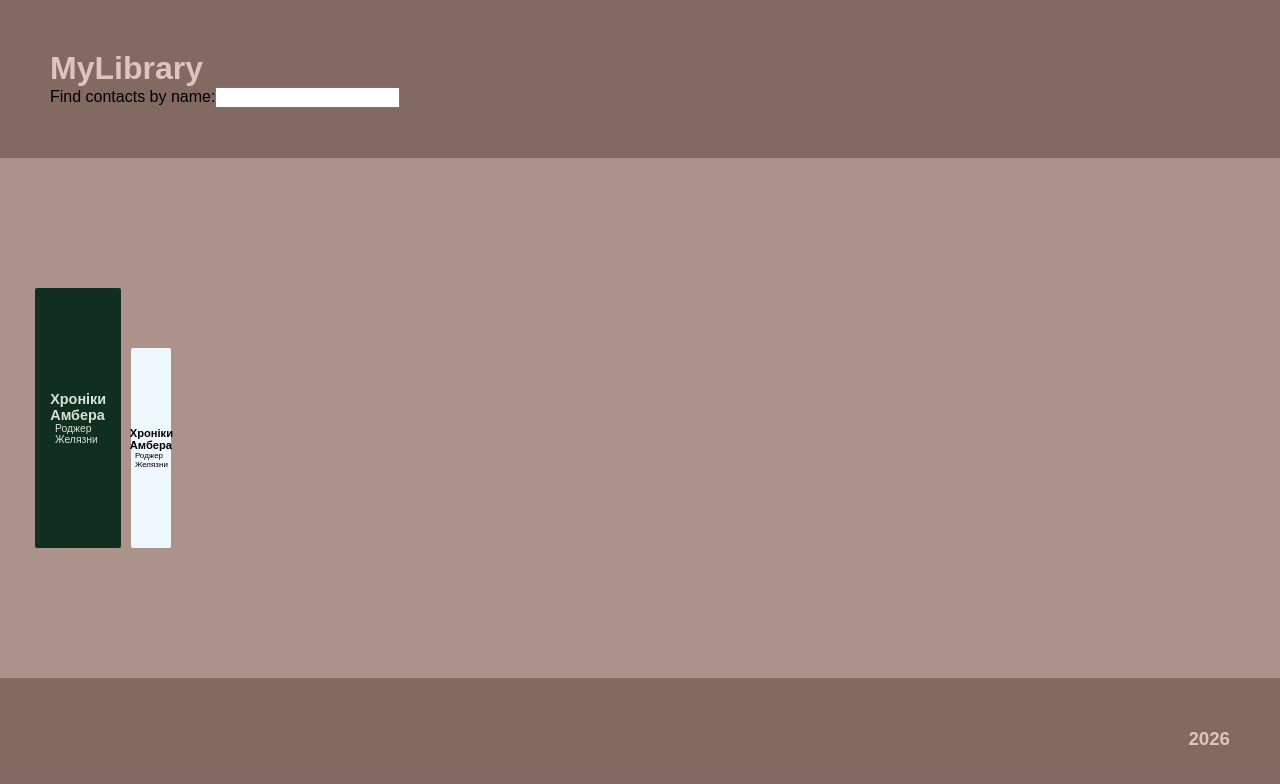
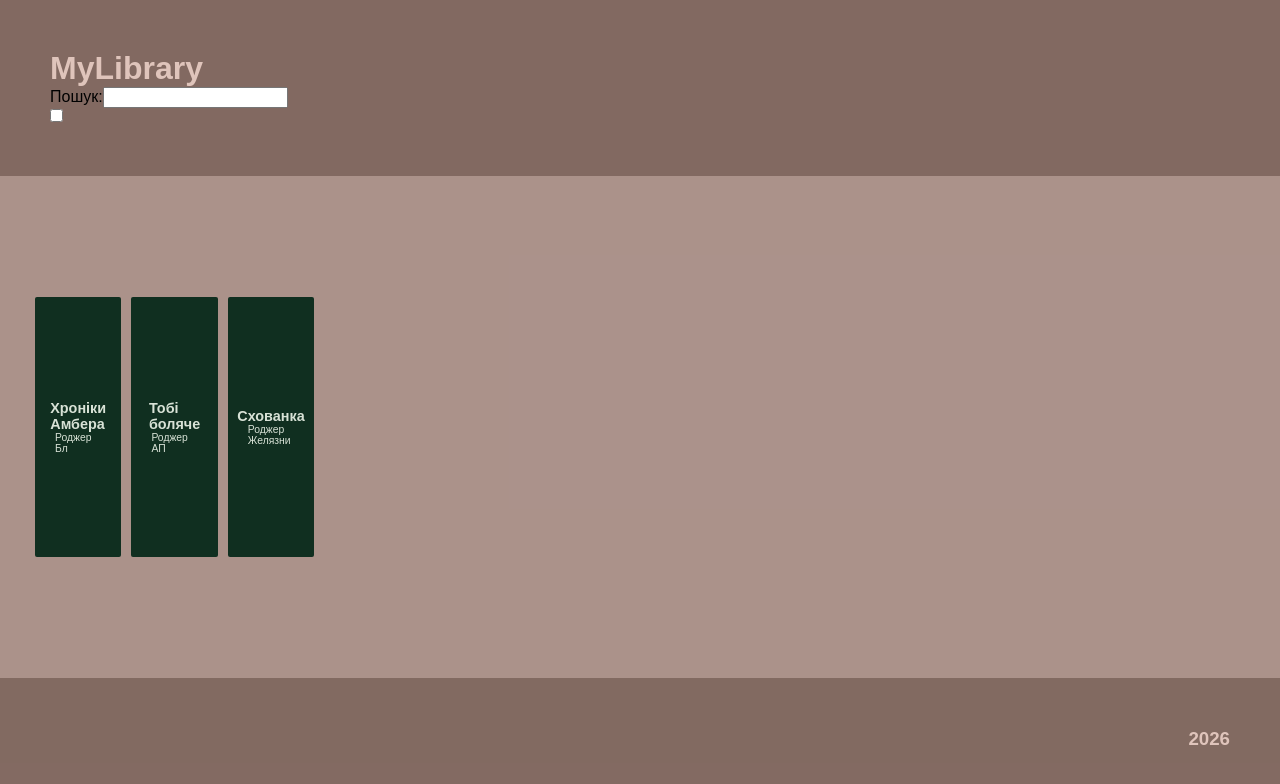
Before and after one commit to AnnaofAmber/MyLibrary, a React (Create React App) app in the folder my-app/: page / in a window 1280 px wide. Shown: the top 784 px of the page. Built offline with nearby package versions, Linux system fonts and the light colour scheme.

Commit message:
adding search feature

```diff
--- a/my-app/src/components/BookFilter/BookFilter.jsx
+++ b/my-app/src/components/BookFilter/BookFilter.jsx
@@ -8,23 +8,39 @@ export const BookFilter = () => {
   const name = useSelector(state => state.name);
   const author = useSelector(state => state.author);
   const isRead = useSelector(state => state.isRead)
+  // const filter = useSelector(state=>state.filter)
 
   const handleFilterChange = event => {
+    console.log(event.target.value);
+
     return dispatch(filterBooks(event.target.value));
   };
+
+
+  const handleFilterChangeIsRead = event => {
+    console.log(event.target);
+
+    // return dispatch(filterBooks(event));
+  }
+
   return (
-    <div className={css.filter}>
+<div>
+      <div className={css.filter}>
       <label className={css.label} htmlFor="search">
-        Find contacts by name:
+        Пошук:
       </label>
       <input
         className={css.input}
         id="search"
         name="filter"
-        value={name}
+        value={name||author}
         type="text"
         onChange={handleFilterChange}
       />
     </div>
+    <div>
+      <input type="checkbox" onChange={handleFilterChangeIsRead}/>
+    </div>
+</div>
   );
 };
--- a/my-app/src/components/BookList/BookList.jsx
+++ b/my-app/src/components/BookList/BookList.jsx
@@ -4,8 +4,11 @@ import { BookItem } from "../BookItem/BookItem"
 import { useSelector } from 'react-redux'
 
 const onFilteredBooks = (books, filter, ) => {
-  return books.filter(contact =>
-    contact.name.toLowerCase().includes(filter.toLowerCase())
+  return books.filter(book =>
+    book.name.toLowerCase().includes(filter.toLowerCase()
+  )||
+      book.author.toLowerCase().includes(filter.toLowerCase()
+  )
   );
 };
 
--- a/my-app/src/components/Layout/Layout.jsx
+++ b/my-app/src/components/Layout/Layout.jsx
@@ -14,6 +14,7 @@ export const Layout = () => {
   const [author, setModalAuthor] = useState({});
   const [year, setModalYear] = useState({});
   const [genre, setModalGenre] = useState({});
+
 
   const showModalImage = (imageModal,name, author, genre, year) => {
     setModalImage(imageModal);
--- a/my-app/src/redux/booksSlice.js
+++ b/my-app/src/redux/booksSlice.js
@@ -3,8 +3,9 @@ import { createSlice } from '@reduxjs/toolkit';
 
 const initialState = {
   books: [
-    { id: nanoid(), name: 'Хроніки Амбера', author: 'Роджер Желязни', year:'', genre:'', publisher:'', cover: 'хронікиАмбера.jpg', pages:'864', color:'#102f20', textColor:'#d8e2d6', read:true },
-        { id: nanoid(), name: 'Хроніки Амбера', author: 'Роджер Желязни', year:'', genre:'', publisher:'', cover: 'хронікиАмбера.jpg', pages:'84' },
+    { id: nanoid(), name: 'Хроніки Амбера', author: 'Роджер Бл', year:'', genre:'', publisher:'', cover: 'хронікиАмбера.jpg', pages:'864', color:'#102f20', textColor:'#d8e2d6', read:true },
+    { id: nanoid(), name: 'Тобі боляче', author: 'Роджер АП', year:'', genre:'', publisher:'', cover: 'хронікиАмбера.jpg', pages:'864', color:'#102f20', textColor:'#d8e2d6', read:true },
+        { id: nanoid(), name: 'Схованка', author: 'Роджер Желязни', year:'', genre:'', publisher:'', cover: 'хронікиАмбера.jpg', pages:'864', color:'#102f20', textColor:'#d8e2d6', read:false },
   ],
 };
 const bookSlice = createSlice({
--- a/my-app/src/redux/filterBooksSlice.js
+++ b/my-app/src/redux/filterBooksSlice.js
@@ -3,7 +3,7 @@ import { createSlice } from '@reduxjs/toolkit';
 const initialState = {
   name: '',
   author:'',
-  isRead:false,
+  // isRead:false,
 };
 
 const filterBooksSlice = createSlice({
@@ -11,9 +11,11 @@ const filterBooksSlice = createSlice({
   initialState: initialState.name,
   reducers: {
     filterBooks(state, action) {
+
       return (state = action.payload);
     },
   },
+
 });
 
 export const { filterBooks } = filterBooksSlice.actions;
```
